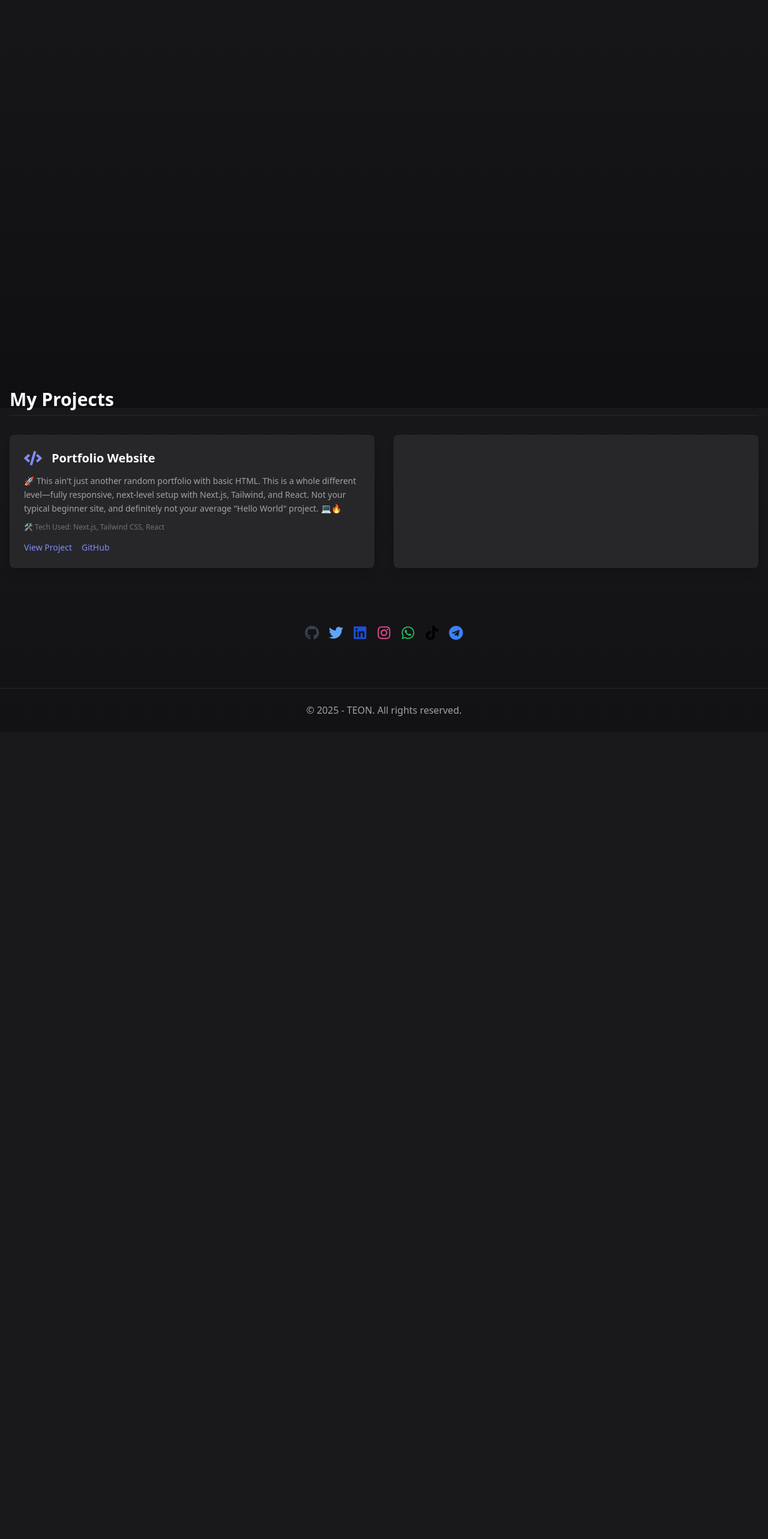
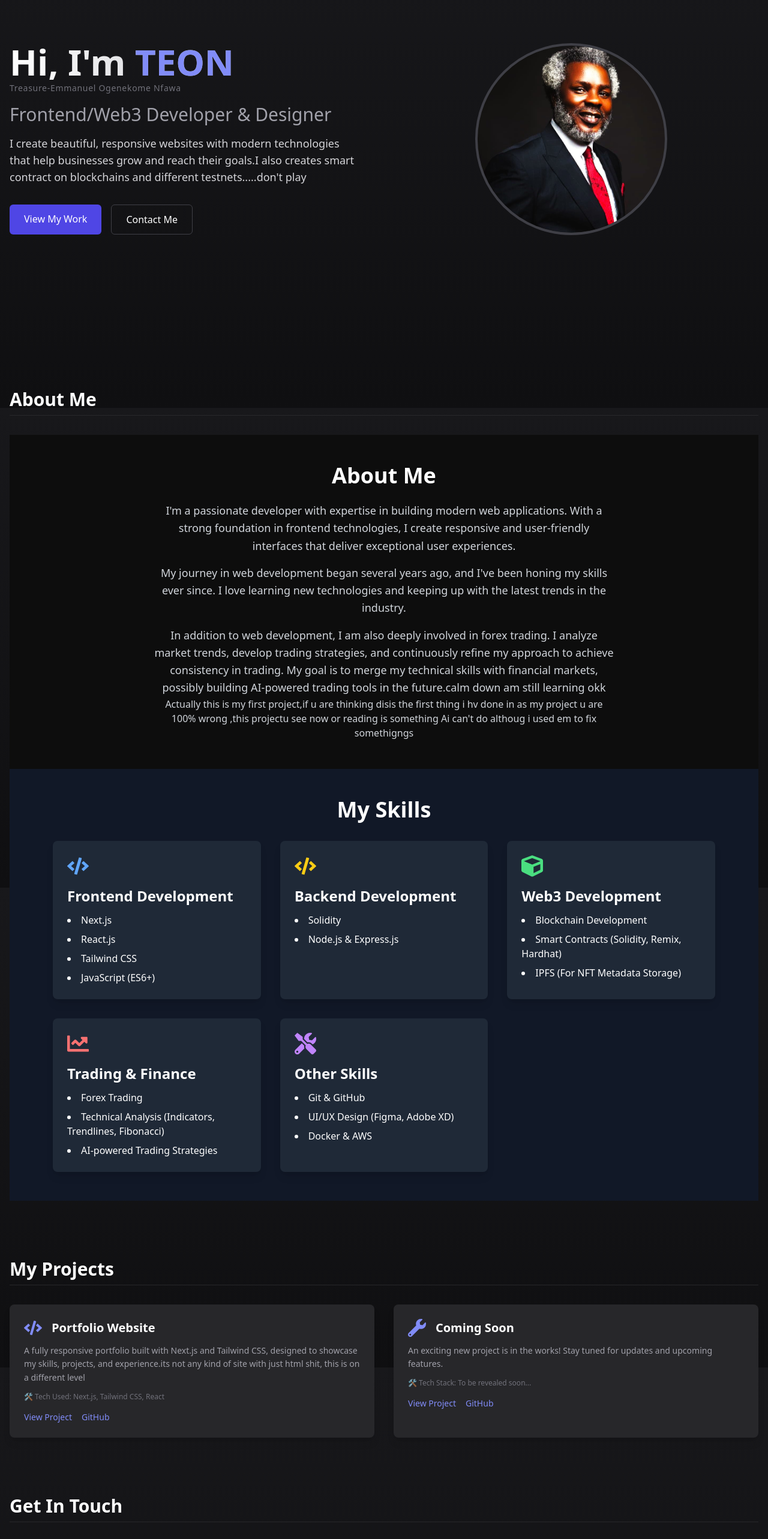
Before and after one commit to teon101/Teon-workspace, a Next.js app in the folder next.js/: page / in a window 1280 px wide. Shown: the part 120-2686 px from the top of the page at 60% size. Before the commit the page ends 1340 px from the top, so only its background shows below. Built offline with nearby package versions, Linux system fonts and the light colour scheme.

Commit message:
Update page.tsx

```diff
--- a/next.js/app/page.tsx
+++ b/next.js/app/page.tsx
@@ -1,9 +1,11 @@
 // @ts-nocheck
 import { FaCode, FaWrench } from "react-icons/fa";
+import ContactForm from "../components/ContactForm";
 import Skills from "@/components/Skills";
 import Image from "next/image";
 import SocialFooter from "../components/SocialFooter";
 import AnimatedSection from "../components/AnimatedSection";
+import api from "../app/api/sendEmail";
 import SmoothScrollLink from "../components/SmoothScrollLink";
 
 export default function Home() {
@@ -16,13 +18,80 @@ export default function Home() {
         transition={{ duration: 0.4, ease: "easeInOut" }}
       >
         <section className="flex flex-col md:flex-row items-center justify-between min-h-[80vh] py-12">
-          {/* ... hero section content remains the same ... */}
+          <div className="md:w-1/2 space-y-4">
+            <div>
+              <h1 className="text-5xl md:text-6xl font-bold bg-gradient-to-r from-white via-zinc-300 to-zinc-500 text-transparent bg-clip-text">
+                Hi, I'm <span className="text-indigo-400">TEON</span>
+              </h1>
+              <p className="text-sm text-zinc-500 mt-1 tracking-wider">
+                Treasure-Emmanuel Ogenekome Nfawa
+              </p>
+            </div>
+            <h2 className="text-2xl md:text-3xl text-zinc-400">
+              Frontend/Web3 Developer & Designer
+            </h2>
+            <p className="text-lg text-zinc-300 max-w-xl">
+              I create beautiful, responsive websites with modern technologies
+              that help businesses grow and reach their goals.I also creates smart contract on blockchains and different testnets.....don't play
+            </p>
+            <div className="flex gap-4 pt-4">
+              <SmoothScrollLink
+                href="#projects"
+                className="px-6 py-3 bg-indigo-600 hover:bg-indigo-700 rounded-md transition duration-300 ease-in-out"
+              >
+                View My Work
+              </SmoothScrollLink>
+              <SmoothScrollLink
+                href="#contact"
+                className="px-6 py-3 border border-zinc-700 hover:border-zinc-500 rounded-md transition duration-300 ease-in-out"
+              >
+                Contact Me
+              </SmoothScrollLink>
+            </div>
+          </div>
+
+          {/* Profile Image */}
+          <div className="md:w-1/2 flex justify-center mt-12 md:mt-0">
+            <div className="relative w-64 h-64 md:w-80 md:h-80 rounded-full overflow-hidden border-4 border-zinc-700 bg-zinc-800">
+              <Image
+                src="/profilepic.jpg"
+                alt="Profile Picture"
+                fill
+                style={{ objectFit: 'cover' }}
+                className="rounded-full"
+              />
+            </div>
+          </div>
         </section>
       </AnimatedSection>
 
       {/* About Section */}
       <AnimatedSection id="about" className="py-12">
-        {/* ... about section content remains the same ... */}
+        <h2 className="text-3xl font-bold mb-8 border-b border-zinc-800 pb-2">About Me</h2>
+        <div className="flex flex-col md:flex-row gap-8"></div>
+        <section className="bg-[#0D0D0D] text-gray-300 py-12 px-6">
+          <div className="max-w-3xl mx-auto text-center">
+            <h2 className="text-4xl font-bold text-white mb-6">About Me</h2>
+            <p className="text-lg leading-relaxed transition-all duration-300 hover:text-gray-100 mb-4">
+              I'm a passionate developer with expertise in building modern web applications.
+              With a strong foundation in frontend technologies, I create responsive and
+              user-friendly interfaces that deliver exceptional user experiences.
+            </p>
+            <p className="text-lg leading-relaxed transition-all duration-300 hover:text-gray-100 mb-4">
+              My journey in web development began several years ago, and I've been honing my
+              skills ever since. I love learning new technologies and keeping up with the latest
+              trends in the industry.
+            </p>
+            <p className="text-lg leading-relaxed transition-all duration-300 hover:text-gray-100">
+              In addition to web development, I am also deeply involved in forex trading. I analyze market
+              trends, develop trading strategies, and continuously refine my approach to achieve
+              consistency in trading. My goal is to merge my technical skills with financial markets,
+              possibly building AI-powered trading tools in the future.calm down am still learning okk
+            </p>
+            <p>Actually this is my first project,if u are thinking disis the first thing i hv done in as my project u are 100% wrong ,this projectu see now or reading is something Ai can't do althoug i used em to fix somethigngs </p>
+          </div>
+        </section>
+        <Skills />
       </AnimatedSection>
 
       {/* Projects Section */}
@@ -30,7 +99,7 @@ export default function Home() {
         <h2 className="text-3xl font-bold mb-8 border-b border-zinc-800 pb-2">My Projects</h2>
 
         <div className="grid grid-cols-1 md:grid-cols-2 gap-8">
-          {/* Project 1 - Fixed unclosed p tag */}
+          {/* Project 1 */}
           <div className="bg-zinc-800 rounded-lg p-6 shadow-lg hover:shadow-xl transition duration-300 transform hover:scale-105">
             <div className="flex items-center gap-4">
               <div className="text-indigo-400 text-3xl">
@@ -39,7 +108,7 @@ export default function Home() {
               <h3 className="text-xl font-semibold text-white">Portfolio Website</h3>
             </div>
             <p className="text-zinc-400 text-sm mt-3 leading-relaxed">
-              🚀 This ain't just another random portfolio with basic HTML. This is a whole different level—fully responsive, next-level setup with Next.js, Tailwind, and React. Not your typical beginner site, and definitely not your average "Hello World" project. 💻🔥
+              A fully responsive portfolio built with Next.js and Tailwind CSS, designed to showcase my skills, projects, and experience.its not any kind of site with just html shit, this is on a different level
             </p>
             <p className="text-zinc-500 text-xs mt-3">🛠 Tech Used: Next.js, Tailwind CSS, React</p>
             <div className="flex gap-4 mt-4">
@@ -57,14 +126,68 @@ export default function Home() {
 
           {/* Project 2 */}
           <div className="bg-zinc-800 rounded-lg p-6 shadow-lg hover:shadow-xl transition duration-300 transform hover:scale-105">
-            {/* ... project 2 content remains the same ... */}
+            <div className="flex items-center gap-4">
+              <div className="text-indigo-400 text-3xl">
+                <FaWrench />
+              </div>
+              <h3 className="text-xl font-semibold text-white">Coming Soon</h3>
+            </div>
+            <p className="text-zinc-400 text-sm mt-3 leading-relaxed">
+              An exciting new project is in the works! Stay tuned for updates and upcoming features.
+            </p>
+            <p className="text-zinc-500 text-xs mt-3">🛠 Tech Stack: To be revealed soon...</p>
+            <div className="flex gap-4 mt-4">
+              <SmoothScrollLink href="#" className="text-indigo-400 hover:text-indigo-300 text-sm">
+                View Project
+              </SmoothScrollLink>
+              <SmoothScrollLink
+                href="https://github.com/teon101/Teon-workspace"
+                className="text-indigo-400 hover:text-indigo-300 text-sm"
+              >
+                GitHub
+              </SmoothScrollLink>
+            </div>
           </div>
         </div>
       </AnimatedSection>
 
       {/* Contact Section */}
       <AnimatedSection id="contact" className="py-12">
-        {/* ... contact section content remains the same ... */}
+        <h2 className="text-3xl font-bold mb-8 border-b border-zinc-800 pb-2">Get In Touch</h2>
+        <div className="bg-zinc-800 p-6 rounded-lg max-w-2xl mx-auto">
+          <form className="space-y-4">
+            <div>
+              <label htmlFor="name" className="block text-zinc-300 mb-1">Name</label>
+              <input
+                type="text"
+                id="name"
+                className="w-full p-3 bg-zinc-700 border border-zinc-600 rounded-md focus:outline-none focus:ring-2 focus:ring-indigo-500"
+              />
+            </div>
+            <div>
+              <label htmlFor="email" className="block text-zinc-300 mb-1">Email</label>
+              <input
+                type="email"
+                id="email"
+                className="w-full p-3 bg-zinc-700 border border-zinc-600 rounded-md focus:outline-none focus:ring-2 focus:ring-indigo-500"
+              />
+            </div>
+            <div>
+              <label htmlFor="message" className="block text-zinc-300 mb-1">Message</label>
+              <textarea
+                id="message"
+                rows={4}
+                className="w-full p-3 bg-zinc-700 border border-zinc-600 rounded-md focus:outline-none focus:ring-2 focus:ring-indigo-500"
+              ></textarea>
+            </div>
+            <button
+              type="submit"
+              className="w-full py-3 bg-indigo-600 hover:bg-indigo-700 rounded-md transition duration-300 ease-in-out"
+            >
+              Send Message
+            </button>
+          </form>
+        </div>
       </AnimatedSection>
 
       {/* Social Icons */}
```
